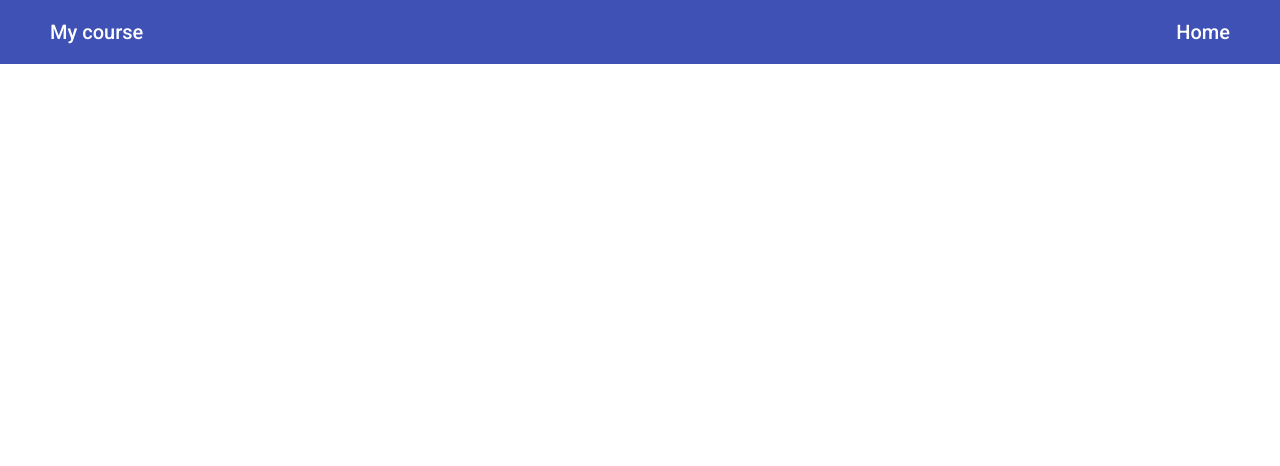
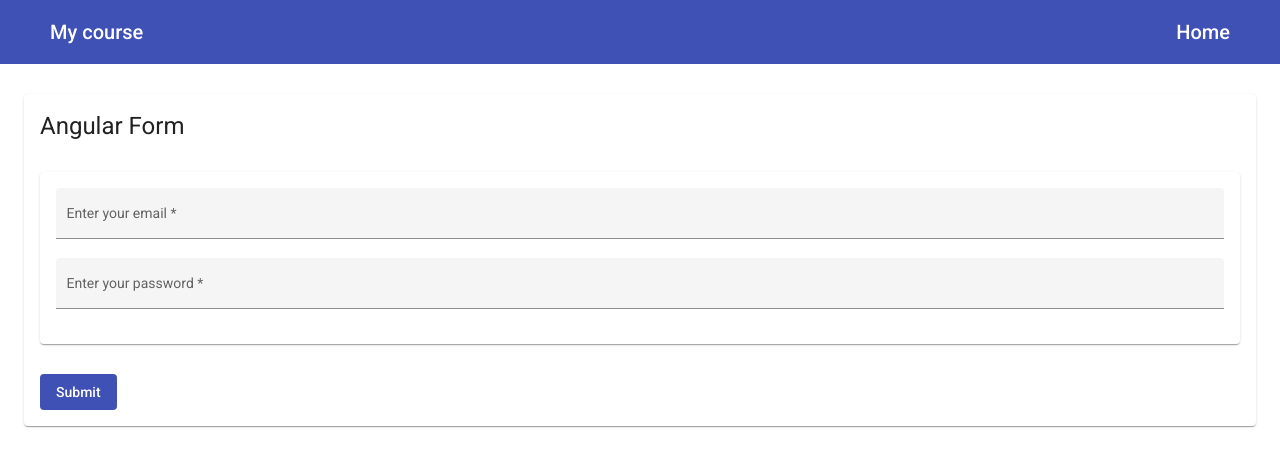
Before and after one commit to IgorShevchuk111/angular-course, an Angular app: page /FormsAndValidation in a window 1280 px wide. Before the commit this address led to /. Shown: the top 466 px of the page. Built offline with nearby package versions, Linux system fonts and the light colour scheme.

Commit message:
Form , Validation

```diff
--- a/src/app/app-routing.module.ts
+++ b/src/app/app-routing.module.ts
@@ -14,6 +14,7 @@ import { TwoWayBindingComponent } from './components/two-way-binding/two-way-bin
 import { HomePageComponent } from './home-page/home-page.component';
 import { PostFormComponent } from './components/post-form/post-form.component';
 import { PostComponent } from './components/post/post.component';
+import { FormsAndValidationComponent } from './components/forms-and-validation/forms-and-validation.component';
 
 
 const routes: Routes = [
@@ -31,6 +32,7 @@ const routes: Routes = [
   {path:  'PostForm', component: PostFormComponent,children: [
     {path:  'Post', component: PostComponent}
   ]},
+  {path:  'FormsAndValidation', component: FormsAndValidationComponent},
 ]
 
 @NgModule({
--- a/src/app/components/content-title/content-title.component.ts
+++ b/src/app/components/content-title/content-title.component.ts
@@ -62,6 +62,9 @@ export class ContentTitleComponent implements OnInit {
       case 9:
         this.mov = "PostForm";
       break;
+      case 10:
+        this.mov = "FormsAndValidation";
+      break;
 
       default:
         this.mov = "/";
--- /dev/null
+++ b/src/app/components/forms-and-validation/forms-and-validation.component.html
@@ -0,0 +1,18 @@
+<mat-card>
+    <form [formGroup]="form" (ngSubmit)="submit()">
+        <h1>Angular Form</h1>
+        <mat-card class="card">
+            <mat-form-field appearance="fill">
+                <mat-label>Enter your email</mat-label>
+                <input matInput placeholder="Enter Email..." formControlName="email" required>
+                <mat-error *ngIf="form.get('email')?.invalid">{{getErrorMessageEmail()}}</mat-error>
+            </mat-form-field>
+            <mat-form-field appearance="fill">
+                <mat-label>Enter your password</mat-label>
+                <input matInput placeholder="Enter password..." formControlName="password" required>
+                <mat-error *ngIf="form.get('email')invalid">{{getErrorMessagePassword()}}</mat-error>
+            </mat-form-field>
+        </mat-card>
+        <button mat-flat-button color="primary" type="submit">Submit</button>
+    </form>
+</mat-card>
--- /dev/null
+++ b/src/app/components/forms-and-validation/forms-and-validation.component.scss
@@ -0,0 +1,9 @@
+mat-card{
+    max-width: 1200px;
+    margin: 30px auto 30px;
+}
+
+mat-form-field {
+    display: block;
+    margin: 0px;
+}
--- /dev/null
+++ b/src/app/components/forms-and-validation/forms-and-validation.component.ts
@@ -0,0 +1,52 @@
+import { Component, OnInit } from '@angular/core';
+import { FormControl, FormGroup, Validators } from '@angular/forms';
+
+@Component({
+  selector: 'app-forms-and-validation',
+  templateUrl: './forms-and-validation.component.html',
+  styleUrls: ['./forms-and-validation.component.scss']
+})
+export class FormsAndValidationComponent implements OnInit {
+
+  obj = {
+    a:1,
+    b:{
+      c:2,
+      d:3,
+      e:4
+    }
+  }
+
+submit() {
+  console.log('submited',this.form);
+}
+
+  form: FormGroup
+
+  constructor() { }
+
+  ngOnInit() {
+    this.form = new FormGroup({
+      email: new FormControl('', [Validators.required, Validators.email]),
+      password: new FormControl('', [Validators.required, Validators.minLength(5)])
+    })
+  }
+
+
+
+
+  getErrorMessageEmail() {
+    if (this.form.get('email')?.hasError('required')) {
+      return 'You must enter a email';
+    }
+    return this.form.get('email')?.hasError('email') ? 'Not a valid email' : '';
+  }
+
+  getErrorMessagePassword() {
+    if (this.form.get('password')?.hasError('required')) {
+      return 'You must enter a password';
+    }
+    return this.form.get('password')?.hasError('minlength') ? 'fdf' : '';
+  }
+
+}
--- a/src/app/components/pipes/pipes.component.ts
+++ b/src/app/components/pipes/pipes.component.ts
@@ -1,6 +1,6 @@
 import { Component, OnInit } from '@angular/core';
 import { Observable } from 'rxjs';
-import { Post } from '../post-form/post-form.component';
+
 
 @Component({
   selector: 'app-pipes',
@@ -14,46 +14,44 @@ export class PipesComponent implements OnInit {
 
   now = new Date()
 
-  str:  string = 'Hello world'
+  str: string = 'Hello world'
 
   n: number = Math.E
   number = 0.42
 
 
   obj = {
-      a:1,
-      b:{
-        a:2,
-        b:3,
-        c:{
-          a:4,
-          b:5
-          }
+    a: 1,
+    b: {
+      a: 2,
+      b: 3,
+      c: {
+        a: 4,
+        b: 5
       }
     }
+  }
 
-    posts = [
-      {title: 'Beer', text: 'Самое лучшее пиво в мире'},
-      {title: 'Bread', text: 'The best bread in the world'},
-      {title: 'Javascript', text: 'The best language in the world'},
-    ]
+  posts = [
+    { title: 'Beer', text: 'Самое лучшее пиво в мире' },
+    { title: 'Bread', text: 'The best bread in the world' },
+    { title: 'Javascript', text: 'The best language in the world' },
+  ]
 
   constructor() { }
 
-
-  ngOnInit(): void {
-
+  ngOnInit() {
   }
 
-  p: Promise<string> = new Promise<string>( resolve => {
+  p: Promise<string> = new Promise<string>(resolve => {
     setInterval(() => {
       resolve('Promise Risolved')
     }, 5000);
   })
 
-  date$: Observable<Date>= new Observable<Date>(obs =>  {
+  date$: Observable<Date> = new Observable<Date>(obs => {
     setInterval(() => {
-     obs.next(new Date)
+      obs.next(new Date)
     }, 1000);
   })
 
--- a/src/app/services/content.service.ts
+++ b/src/app/services/content.service.ts
@@ -11,7 +11,7 @@ export class ContentService {
 
    contents = [
     'Binding Img', 'Event binding','2 Way binnding','Directive ngStyle','Dynamic ngClass',
-    'Show an element using ngIf else','ngSwitch', 'ngFor','Pipes','Post Form'
+    'Show an element using ngIf else','ngSwitch', 'ngFor','Pipes','Post Form','Forms and Validation'
   ]
 
   getTitleByi(i: number) {
```
Also changed, not shown: src/app/app.module.ts (+6 -3 lines).
